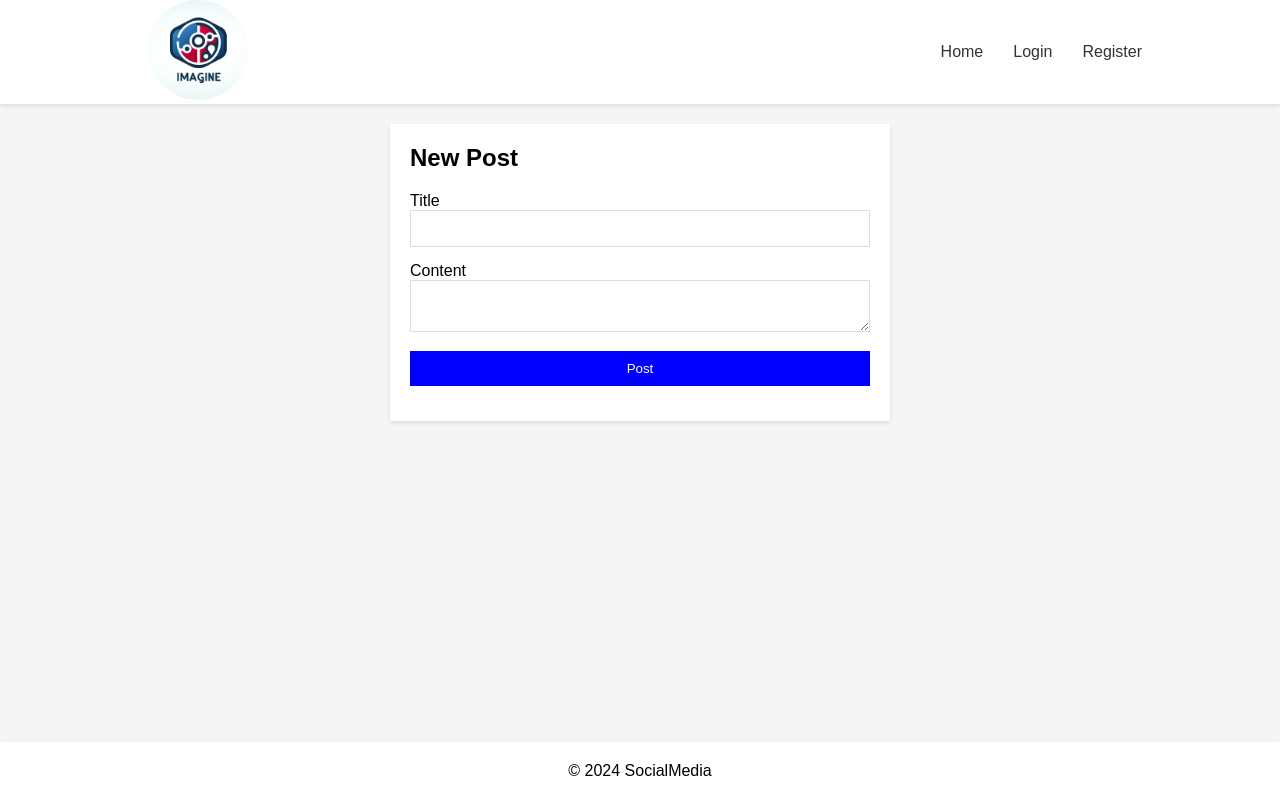
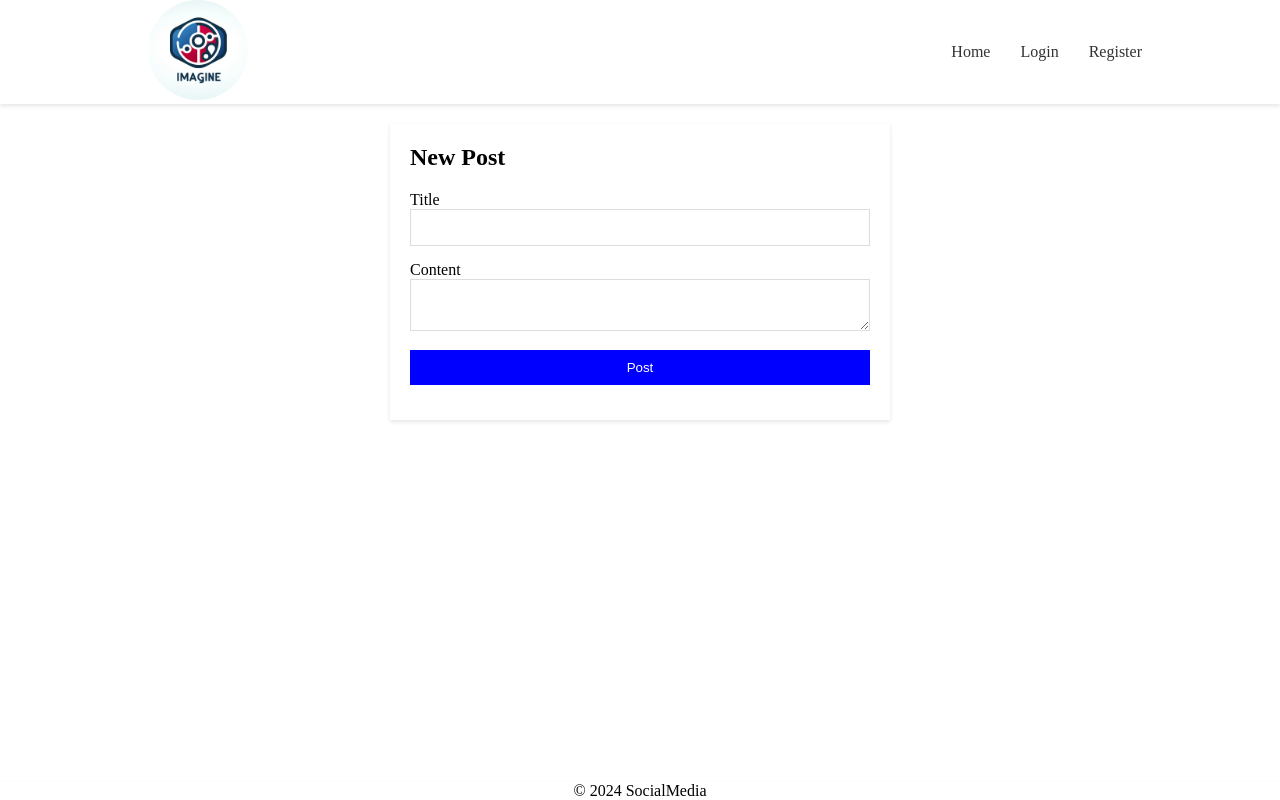
Before and after one commit to Mohanned-sameh/portfolio_Project_ALX, a Flask app: page / in a window 1280 px wide. Run offline with Flask 3, Linux system fonts and the light colour scheme; data that the repository does not hold is empty; some libraries are stand-ins or nearby versions.

Commit message:
Refactor CSS styles and fix footer alignment

```diff
--- a/socialmedia/static/css/styles.css
+++ b/socialmedia/static/css/styles.css
@@ -83,10 +83,6 @@
 .btn-danger {
   background-color: #f44336;
 }
-body {
-  font-family: Arial, sans-serif;
-  background-color: #f5f5f5;
-}
 
 header {
   background-color: #333;
@@ -156,10 +152,11 @@ header ul li a {
 }
 
 footer {
+  position: fixed;
+  left: 0;
+  bottom: 0;
   width: 100%;
-  position: fixed;
-  bottom: 0;
-  padding: 20px;
+  text-align: center;
   background-color: #fff;
   box-shadow: 0 2px 4px rgba(0, 0, 0, 0.1);
   text-align: center;
--- a/socialmedia/templates/base.html
+++ b/socialmedia/templates/base.html
@@ -32,7 +32,7 @@
         {% endif %}
       </ul>
     </header>
-    <main>
+    <main class="container">
       <div style="width: 100%">
         {% with messages = get_flashed_messages(with_categories=true) %} {% if
         messages %} {% for category, message in messages %}
```
